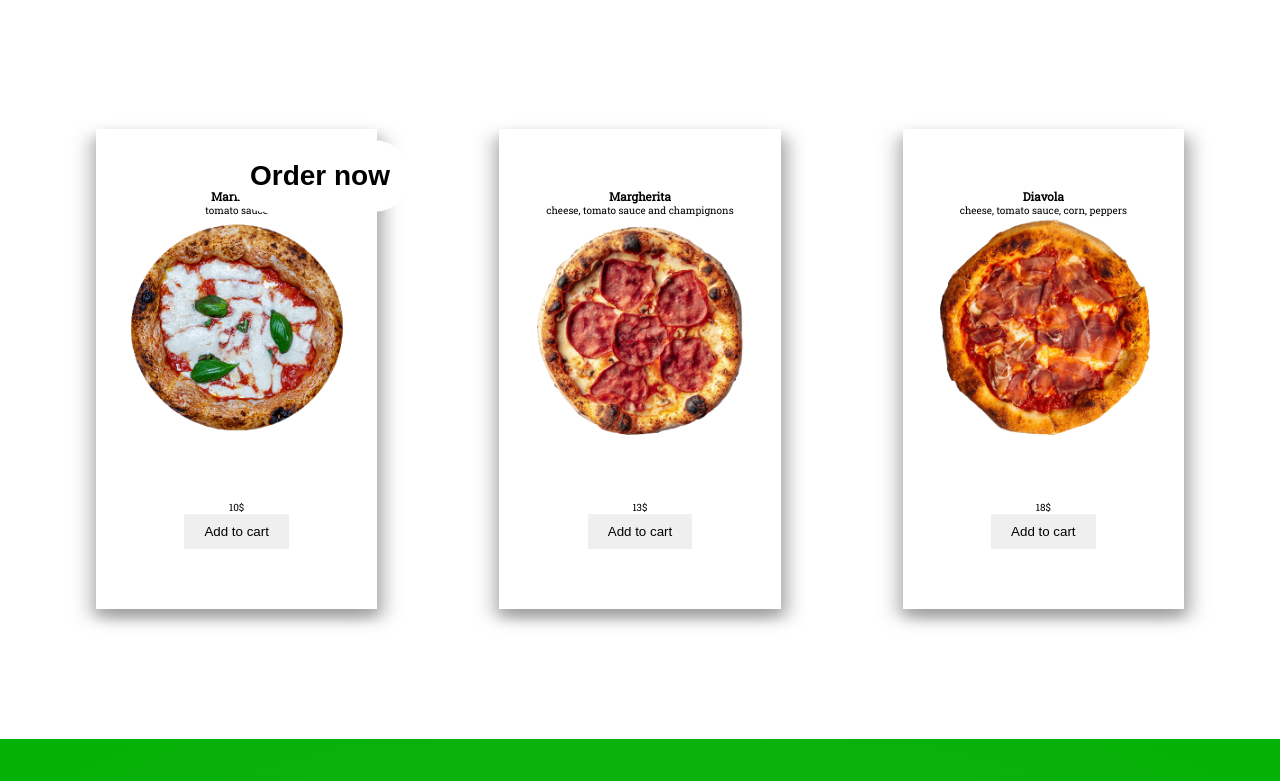
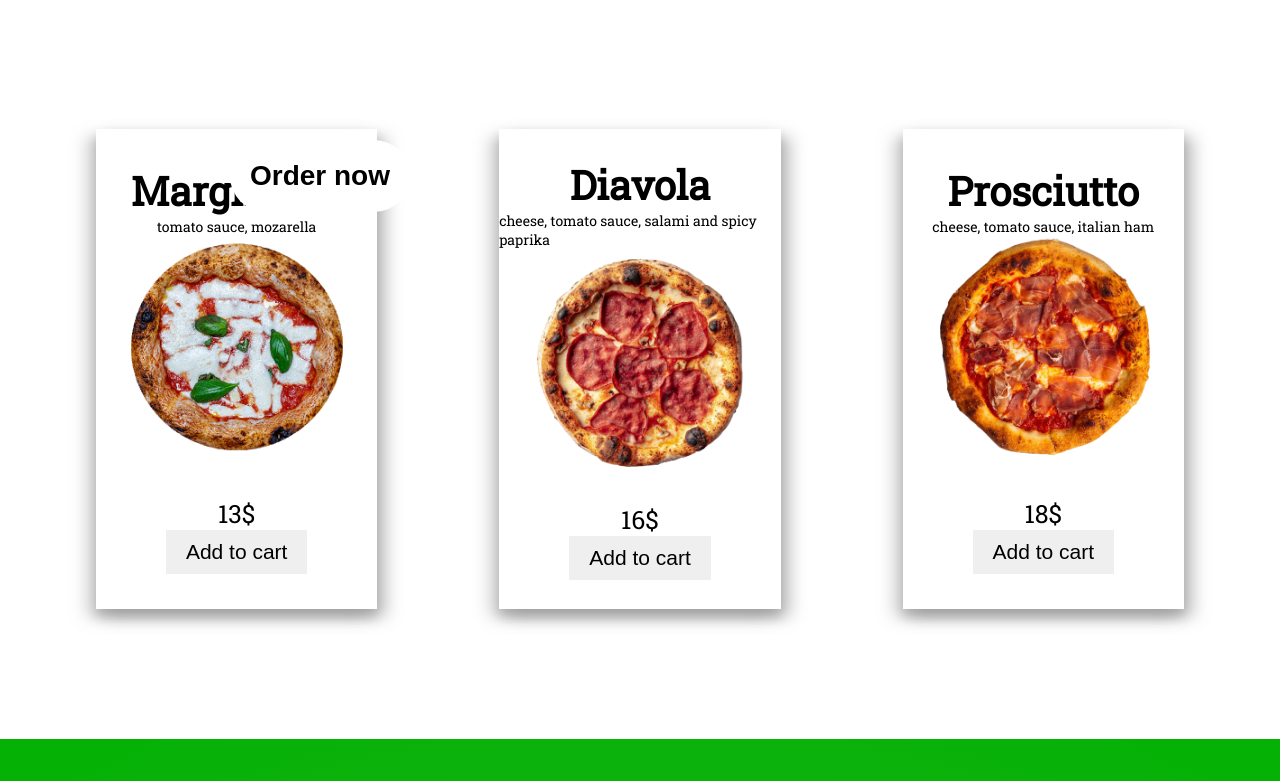
Before and after one commit to maciejwojtkowiak/italianhouse, a React (Create React App) app: page / in a window 1280 px wide. Shown: the part 721-1502 px from the top of the page. Built offline with nearby package versions, Linux system fonts and the light colour scheme; no server answers.

Commit message:
input error handling and styled meals section

```diff
--- a/src/App.js
+++ b/src/App.js
@@ -19,6 +19,7 @@ function App() {
   const totalAmount = useSelector(state => state.cart.totalAmount)
   const notification = useSelector(state => state.ui.notification)
   const notificationIsShown = useSelector(state => state.ui.notificationIsShown)
+  const isAdded = useSelector(state => state.cart.added)
 
 
   useEffect(() => {
@@ -33,33 +34,24 @@ function App() {
 
   useEffect(() => {
 
-
-
-
-
     if (isInitial) {
       isInitial = false
       return
     }
 
+    let message = isAdded ? 'Item was added to cart' : 'Item was removed from cart'
+
     if (cartIsChanged) {
       let hideNotification;
-      dispatch(sendData({items: cartItems, totalAmount: totalAmount}))
-
+      dispatch(sendData({items: cartItems, totalAmount: totalAmount}, message ))
 
       hideNotification = setTimeout(() => {dispatch(uiActions.hideNotification())}, 1000)
-
 
     return () => {
       clearTimeout(hideNotification)
     }
 
-
-
   }}, [dispatch, cartIsChanged, cartItems, totalAmount])
-
-
-
 
   return (
     <React.Fragment>
--- a/src/components/Cart/Order/OrderForm.js
+++ b/src/components/Cart/Order/OrderForm.js
@@ -8,26 +8,32 @@ const initialReducerValue = {
     name: {
         val: '',
         isValid: false,
+        errorMessage: null
     },
     lastName: {
         vaL: '',
-        isValid: false
+        isValid: false,
+        errorMessage: null
     },
     phoneNumber: {
         val: '',
-        isValid: false
+        isValid: false,
+        errorMessage: null
     },
     city: {
         val: '',
         isValid: false,
+        errorMessage: null
     },
     street: {
         val: '',
-        isValid: false
+        isValid: false,
+        errorMessage: null
     },
     postal: {
         val: '',
-        isValid: false
+        isValid: false,
+        errorMessage: null
     },
 
 }
@@ -38,14 +44,35 @@ const OrderForm = () => {
     const orderReducer = (state, action) => {
         if (action.type === 'HANDLE TEXT CHANGE') {
             let inputIsValid = false
+            let errorMessage = null
             if (action.payload.trim().length === 0) inputIsValid = false
             if (action.payload.trim().length > 0) inputIsValid = true
+
+            if ((action.field === 'name'
+            || action.field === 'lastName'
+            || action.field === 'city'
+            || action.field === 'street')
+            && !inputIsValid){
+                errorMessage =  `${action.field === 'lastName' ? 'last name': action.field} must contain only letters and cannot be empty`
+            }
+
+            if (action.field === 'phoneNumber' && !inputIsValid) {
+                errorMessage = 'Phone number must contain only numbers and should be the length of 9'
+            }
+
+            if (action.field === 'postal' && !inputIsValid) {
+                errorMessage = 'Postal must contain only numbers and should be the length of 5'
+            }
+
+
+
 
             return {
                 ...state,
                 [action.field]: {
                     val: action.payload,
-                    isValid: inputIsValid
+                    isValid: inputIsValid ,
+                    errorMessage: errorMessage
                 }
 
             }
@@ -69,6 +96,7 @@ const OrderForm = () => {
         const validationArray = []
         for (const key of Object.keys(formState)) {
             validationArray.push(formState[key].isValid)
+            console.log(formState[key].errorMessage)
          }
 
         const isTrue = validationArray.every(item => item)
@@ -82,7 +110,6 @@ const OrderForm = () => {
         for (const [key, value] of Object.entries(formState)) {
             inputArray.push({[key]: value.val})
         }
-        console.log(inputArray)
         fetch('https://italianhouse-1aef0-default-rtdb.europe-west1.firebasedatabase.app/orders.json', {
             method: 'POST',
             body: JSON.stringify({cartItems: cartItems, userData: inputArray}),
@@ -95,22 +122,22 @@ const OrderForm = () => {
     return (
         <div className={styles.orderForm}>
             <label htmlFor='name'>Name</label>
-            <input onChange={changeTextHandler} id="name" name='name' type='text' />
+            <input onChange={changeTextHandler} id="name" name='name' type='text' placeholder={formState.name.errorMessage} />
 
             <label htmlFor='lastName'>Last Name</label>
-            <input onChange={changeTextHandler} id="lastName" name='lastName' type='text' />
+            <input onChange={changeTextHandler} id="lastName" name='lastName' type='text' placeholder={formState.lastName.errorMessage} />
 
             <label htmlFor='phoneNumber'>Phone Number</label>
-            <input onChange={changeTextHandler} id="phoneNumber" name='phoneNumber' type='number' />
+            <input onChange={changeTextHandler} id="phoneNumber" name='phoneNumber' type='number' placeholder={formState.phoneNumber.errorMessage} />
 
             <label htmlFor='city'>City</label>
-            <input onChange={changeTextHandler} id="city" name='city' type='text' />
+            <input onChange={changeTextHandler} id="city" name='city' type='text' placeholder={formState.city.errorMessage} />
 
             <label htmlFor='street'>Street</label>
-            <input onChange={changeTextHandler} id="street" name='street' type='text' />
+            <input onChange={changeTextHandler} id="street" name='street' type='text' placeholder={formState.street.errorMessage} />
 
             <label htmlFor='postal'>Postal Code</label>
-            <input onChange={changeTextHandler} id="postal" name='postal' type='text' />
+            <input onChange={changeTextHandler} id="postal" name='postal' type='text' placeholder={formState.postal.errorMessage} />
 
             {<SendOrderButton isValid={formIsValid} onOrder={onOrderHandler} /> }
         </div>
--- a/src/components/Meals/Meals.js
+++ b/src/components/Meals/Meals.js
@@ -10,18 +10,18 @@ import prosciutto from '../../images/Prosciutto.png'
 const DUMMY_MEALS = [
     {
         id: 1,
-        name: 'Marinera',
-        ingredients: 'tomato sauce',
-        price: 10,
+        name: 'Margherita',
+        ingredients: 'tomato sauce, mozarella',
+        price: 13,
         quantity: 1,
         img: marg
     },
 
     {
         id: 2,
-        name: 'Margherita',
-        ingredients: 'cheese, tomato sauce and champignons',
-        price: 13,
+        name: 'Diavola',
+        ingredients: 'cheese, tomato sauce, salami and spicy paprika',
+        price: 16,
         quantity: 1,
         img: diavola
 
@@ -29,8 +29,8 @@ const DUMMY_MEALS = [
 
     {
         id: 3,
-        name: 'Diavola',
-        ingredients: 'cheese, tomato sauce, corn, peppers',
+        name: 'Prosciutto',
+        ingredients: 'cheese, tomato sauce, italian ham',
         price: 18,
         quantity: 1,
         img: prosciutto
@@ -56,12 +56,12 @@ const Meals = () => {
             <Card key={meal.id}>
                 <div className={styles['meal-item']}>
                     <div className={styles['meal-detail']}>
-                        <h3>{meal.name}</h3>
-                        <p>{meal.ingredients}</p>
+                        <h3 className={styles.name}>{meal.name}</h3>
+                        <p className={styles.ingredients}>{meal.ingredients}</p>
                         <img alt="pizza-img" src={meal.img} />
                     </div>
                     <div className={styles['meal-detail']}>
-                        <p>{meal.price}$</p>
+                        <p className={styles.price}>{meal.price}$</p>
                         <MealsOrder onAddToCart={onAddToCart.bind(null, meal)} />
                     </div>
 
--- a/src/components/Meals/Meals.module.css
+++ b/src/components/Meals/Meals.module.css
@@ -26,3 +26,15 @@
 .meal-detail >img {
     width: 80%;
 }
+
+.name {
+    font-size: 4rem;
+}
+
+.ingredients {
+    font-size: 1.4rem;
+}
+
+.price {
+    font-size: 2.5rem;
+}
--- a/src/components/Meals/MealsOrder.module.css
+++ b/src/components/Meals/MealsOrder.module.css
@@ -1,4 +1,5 @@
 .form > button {
     padding: 1rem 2rem;
+    font-size: 2.1rem;
     border: none;
 }
--- a/src/components/UI/Notification.js
+++ b/src/components/UI/Notification.js
@@ -6,7 +6,6 @@ const Notification = (props) => {
     const isAdded = useSelector(state => state.cart.added)
     return (
         <div className={`${styles.notification} ${isAdded ? styles['notification-added'] : styles['notification-remove']}`}>
-            <p>Item was added to cart</p>
             <p>{props.message}</p>
         </div>
     )
--- a/src/components/UI/Notification.module.css
+++ b/src/components/UI/Notification.module.css
@@ -13,8 +13,10 @@
 
 .notification-added {
     background-image: radial-gradient(rgb(62, 207, 62), rgb(62, 190, 62));
+
 }
 
 .notification-remove {
     background-image: radial-gradient(rgb(207, 62, 62), rgb(187, 32, 4));
+
 }
--- a/src/store/cart-actions.js
+++ b/src/store/cart-actions.js
@@ -23,7 +23,7 @@ export const fetchCartData = () => {
 
 }
 
-export const sendData = (cart) => {
+export const sendData = (cart, message) => {
     return async (dispatch) => {
 
 
@@ -42,7 +42,7 @@ export const sendData = (cart) => {
               }
 
               try {
-                  dispatch(uiActions.showNotification('added'))
+                  dispatch(uiActions.showNotification(message))
                   await putData()
 
               } catch(err) {
```
Also changed, not shown: src/components/Cart/Order/Input.js (added, +10 -0 lines).
